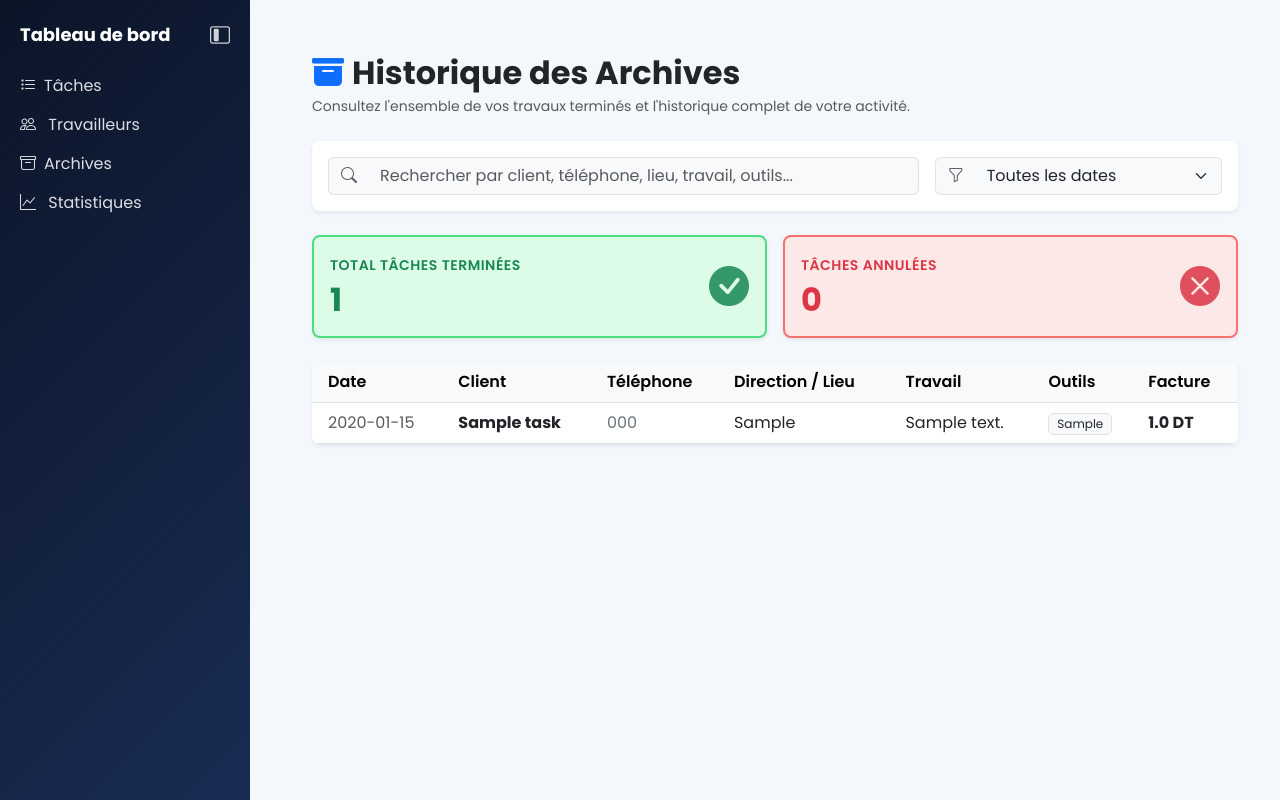
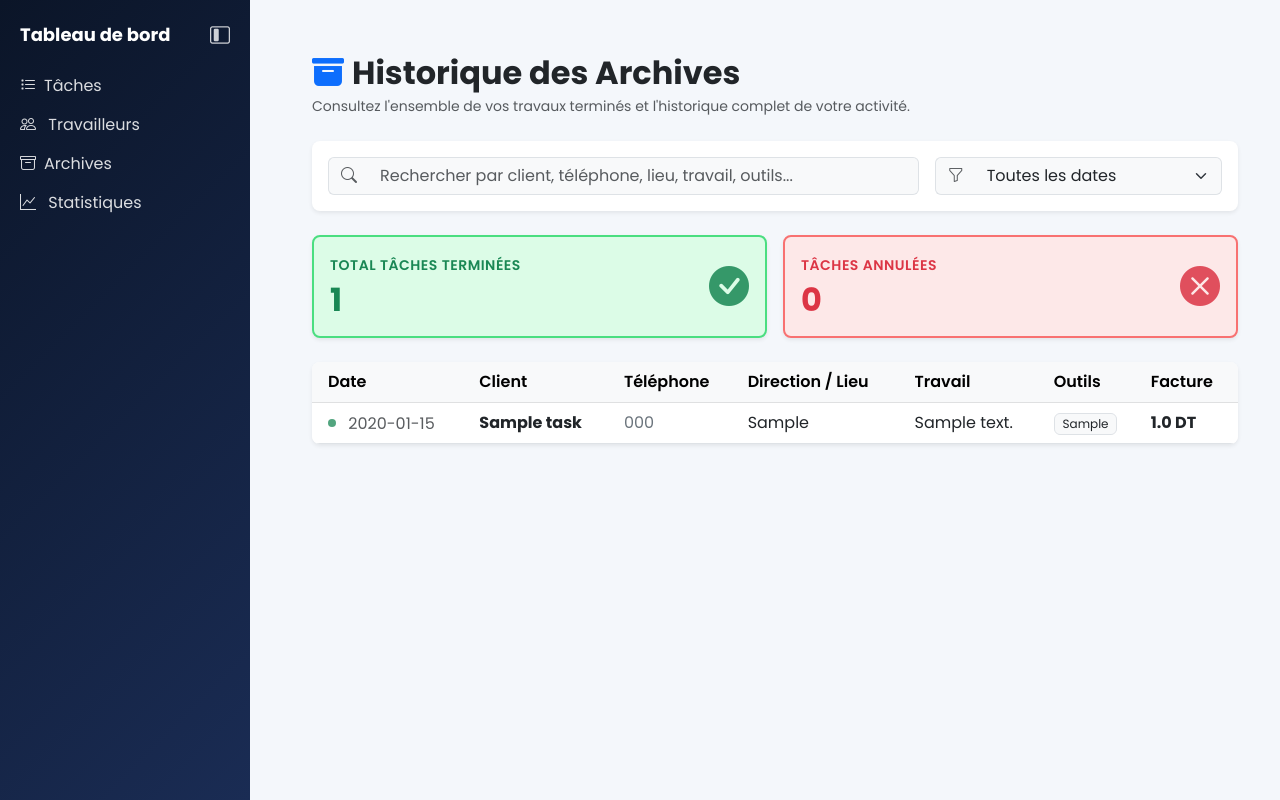
Before and after one commit to maramtemime/business-management-app, a Flask app: page /archive in a window 1280 px wide. Run offline with Flask 3, Linux system fonts and the light colour scheme; tables that the repository leaves empty hold one stand-in row (values such as "Sample post").

Commit message:
feat : Add soft color-coded status dots to archive rows for completed and canceled tasks

```diff
--- a/templates/archive.html
+++ b/templates/archive.html
@@ -90,7 +90,15 @@
                     <tbody>
                         {% for task in tasks %}
                         <tr ondblclick="openTask({{ task.id }})" style="cursor: pointer;" data-status="{% if task.canceled %}canceled{% else %}completed{% endif %}">
-                            <td class="ps-3 fw-medium text-muted">{{ task.date }}</td>
+                            <!-- Date cell with soft status dot -->
+                            <td class="ps-3 fw-medium text-muted" style="vertical-align: middle;">
+                                {% if task.canceled %}
+                                    <span class="d-inline-block rounded-circle bg-danger opacity-75" style="width: 8px; height: 8px; margin-right: 8px; vertical-align: middle;" title="Annulée"></span>
+                                {% else %}
+                                    <span class="d-inline-block rounded-circle bg-success opacity-75" style="width: 8px; height: 8px; margin-right: 8px; vertical-align: middle;" title="Terminée"></span>
+                                {% endif %}
+                                <span style="vertical-align: middle;">{{ task.date }}</span>
+                            </td>
                             <td class="fw-bold text-dark">{{ task.client_name }}</td>
                             <td>
                                 {% if task.phone %}
```
